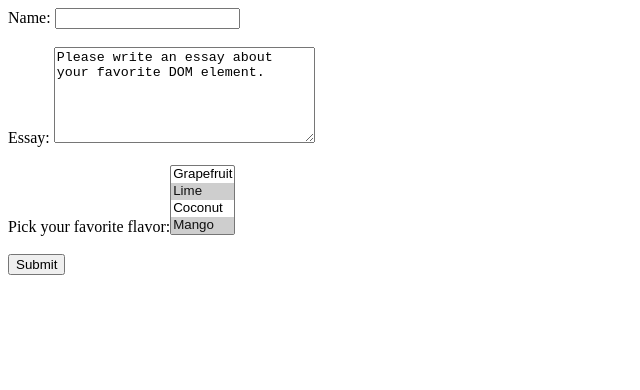
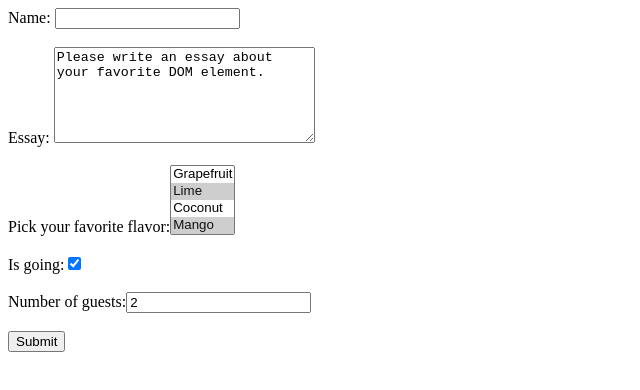
Before and after one commit to bozlurrahman/reactjs-testing, a React (Create React App) app: page / in a window 1280 px wide. Shown: the top 390 px of the page, without its empty margins (0-640 px from the left). Built offline with nearby package versions, Linux system fonts and the light colour scheme.

Commit message:
Check box and simple input box handling

```diff
--- a/src/NameForm.js
+++ b/src/NameForm.js
@@ -1,5 +1,4 @@
 import React from 'react'
-import ReactDOM from 'react-dom';
 
 class NameForm extends React.Component {
     constructor(props) {
@@ -7,13 +6,16 @@ class NameForm extends React.Component {
         this.state = {
             name: '',
             essay: 'Please write an essay about your favorite DOM element.',
-            selectedItems: ['lime', 'mango']
+            selectedItems: ['lime', 'mango'],
+            isGoing: true,
+            numberOfGuests: 2
         };
 
         this.handleNameChange = this.handleNameChange.bind(this);
         this.handleEssayChange = this.handleEssayChange.bind(this);
         this.handleSubmit = this.handleSubmit.bind(this);
         this.handleSelectChange = this.handleSelectChange.bind(this);
+        this.handleInputboxChange = this.handleInputboxChange.bind(this);
     }
 
     handleNameChange(event) {
@@ -25,18 +27,28 @@ class NameForm extends React.Component {
     handleSelectChange(event) {
 
         let selected = [...this.refs.fruitsList]
-                    .filter(option => option.selected)
-                    .map(option => option.value)
+            .filter(option => option.selected)
+            .map(option => option.value)
 
         this.setState({ selectedItems: selected });
         console.log(selected);
 
     }
+    handleInputboxChange(event) {
+        const target = event.target;
+        const value = target.type === 'checkbox' ? target.checked : target.value;
+        const name = target.name;
 
+        this.setState({
+            [name]: value
+        });
+    }
     handleSubmit(event) {
         console.log(this.state.name);
         console.log(this.state.essay);
         console.log(this.state.selectedItems);
+        console.log(this.state.isGoing);
+        console.log(this.state.numberOfGuests);
         event.preventDefault();
     }
 
@@ -54,6 +66,14 @@ class NameForm extends React.Component {
                         <option value="mango">Mango</option>
                     </select>
                 </label><br /><br />
+                <label>
+                    Is going:
+                    <input name="isGoing" type="checkbox" checked={this.state.isGoing} onChange={this.handleInputboxChange} />
+                </label> <br /><br />
+                <label>
+                    Number of guests:
+                    <input name="numberOfGuests" type="number" value={this.state.numberOfGuests} onChange={this.handleInputboxChange} />
+                </label><br /><br />
                 <input type="submit" value="Submit" />
             </form>
         );
```
